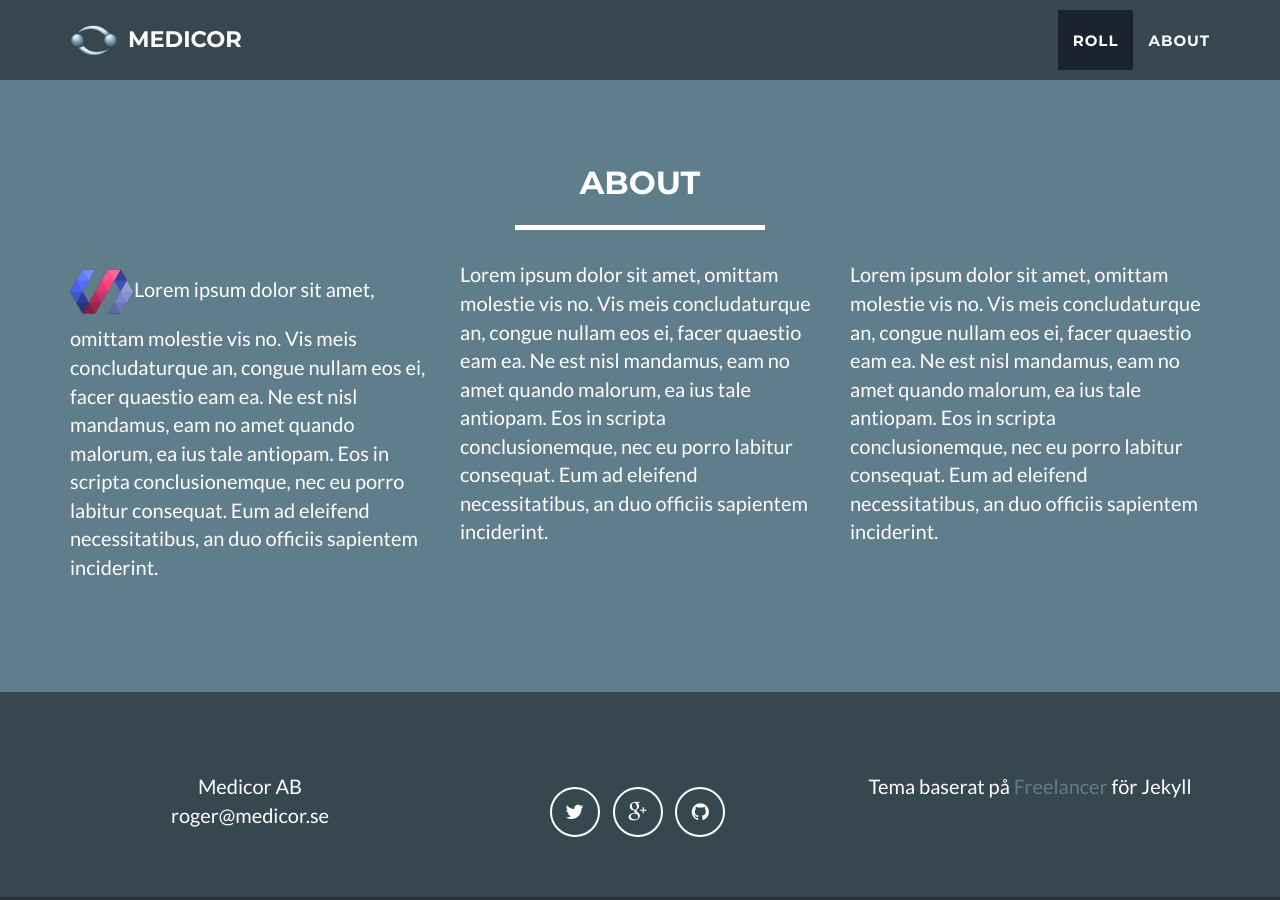
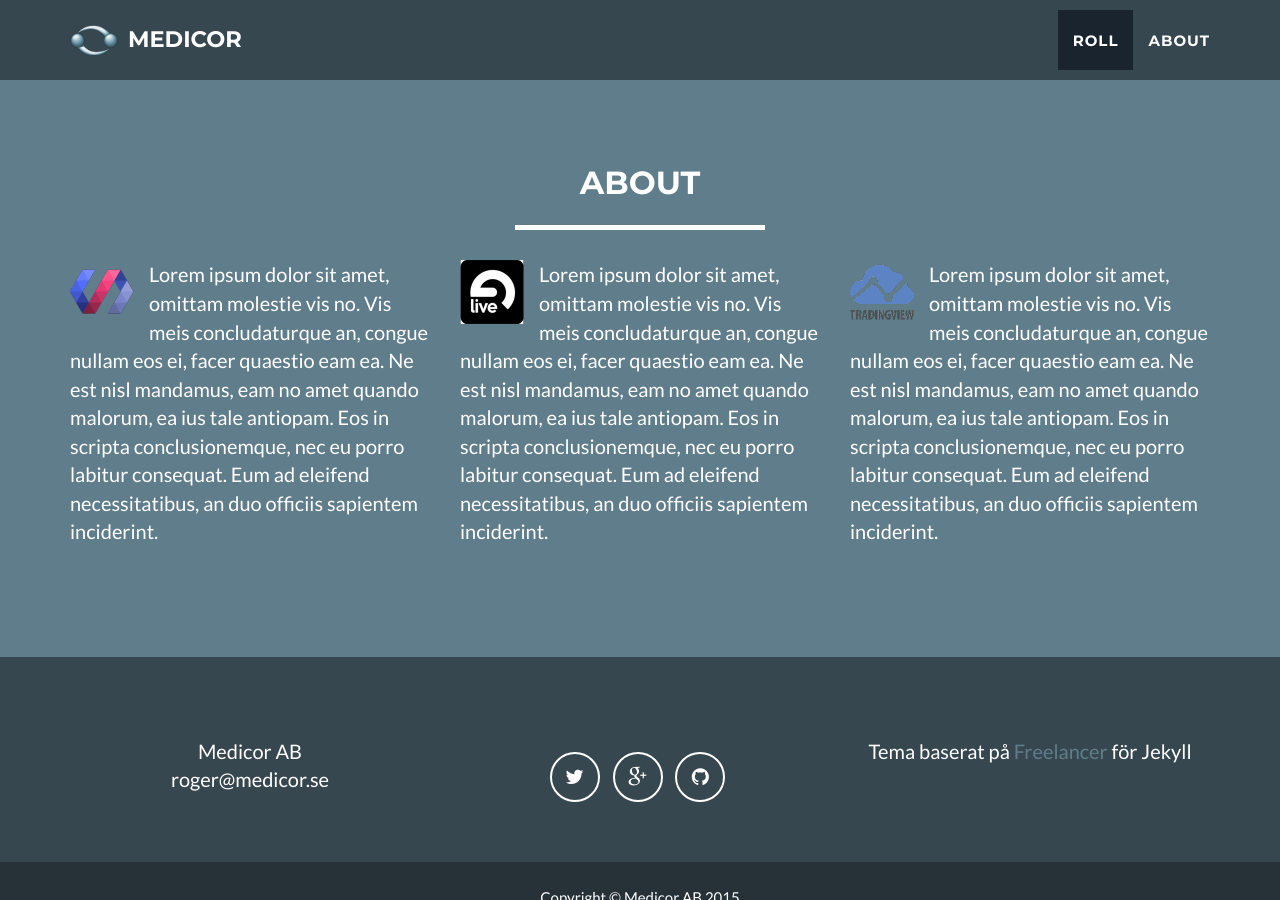
Before and after one commit to medicor/medicor.github.io, a Jekyll site: the page built from index.html, in a window 1280 px wide and 900 px high, scrolled down 1234 px. Built offline with Jekyll 4.4.1, drawn with Linux system fonts in a browser that asks for light colours; Markdown is read by kramdown in place of the engine named in the settings.

Commit message:
Added hobby logos to about2 and about3

```diff
--- a/_config.yml
+++ b/_config.yml
@@ -30,14 +30,14 @@
 
 # About section - 1st column
 about1:
-  - line: '<img src="/img/logo-polymer.png" style="float:left: margin: 0px 15px 15px 0px">Lorem ipsum dolor sit amet, omittam molestie vis no. Vis meis concludaturque an, congue nullam eos ei, facer quaestio eam ea. Ne est nisl mandamus, eam no amet quando malorum, ea ius tale antiopam. Eos in scripta conclusionemque, nec eu porro labitur consequat. Eum ad eleifend necessitatibus, an duo officiis sapientem inciderint.'
+  - line: '<img src="/img/logo-polymer.png" style="float: left; margin: 0px 15px 15px 0px">Lorem ipsum dolor sit amet, omittam molestie vis no. Vis meis concludaturque an, congue nullam eos ei, facer quaestio eam ea. Ne est nisl mandamus, eam no amet quando malorum, ea ius tale antiopam. Eos in scripta conclusionemque, nec eu porro labitur consequat. Eum ad eleifend necessitatibus, an duo officiis sapientem inciderint.'
 
 # About section - 1st column
 about2:
-  - line: Lorem ipsum dolor sit amet, omittam molestie vis no. Vis meis concludaturque an, congue nullam eos ei, facer quaestio eam ea. Ne est nisl mandamus, eam no amet quando malorum, ea ius tale antiopam. Eos in scripta conclusionemque, nec eu porro labitur consequat. Eum ad eleifend necessitatibus, an duo officiis sapientem inciderint.
+  - line: '<img src="/img/logo-ableton.png" style="float: left; margin: 0px 15px 15px 0px">Lorem ipsum dolor sit amet, omittam molestie vis no. Vis meis concludaturque an, congue nullam eos ei, facer quaestio eam ea. Ne est nisl mandamus, eam no amet quando malorum, ea ius tale antiopam. Eos in scripta conclusionemque, nec eu porro labitur consequat. Eum ad eleifend necessitatibus, an duo officiis sapientem inciderint.'
 
 about3:
-  - line: Lorem ipsum dolor sit amet, omittam molestie vis no. Vis meis concludaturque an, congue nullam eos ei, facer quaestio eam ea. Ne est nisl mandamus, eam no amet quando malorum, ea ius tale antiopam. Eos in scripta conclusionemque, nec eu porro labitur consequat. Eum ad eleifend necessitatibus, an duo officiis sapientem inciderint.
+  - line: '<img src="/img/logo-tradingview.png" style="float: left; margin: 0px 15px 15px 0px">Lorem ipsum dolor sit amet, omittam molestie vis no. Vis meis concludaturque an, congue nullam eos ei, facer quaestio eam ea. Ne est nisl mandamus, eam no amet quando malorum, ea ius tale antiopam. Eos in scripta conclusionemque, nec eu porro labitur consequat. Eum ad eleifend necessitatibus, an duo officiis sapientem inciderint.'
 
 # Postal address (add as many lines as necessary)
 address:
```
